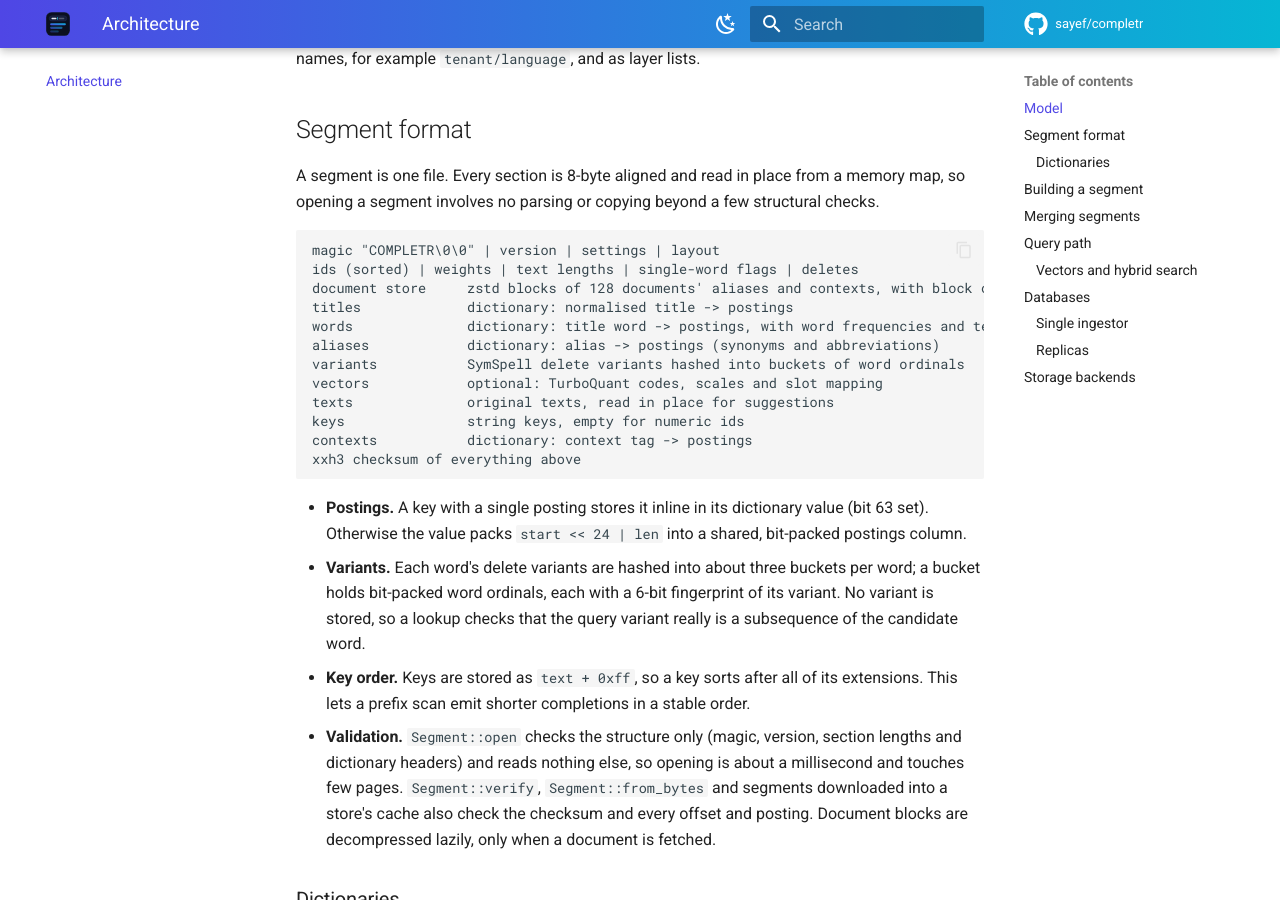
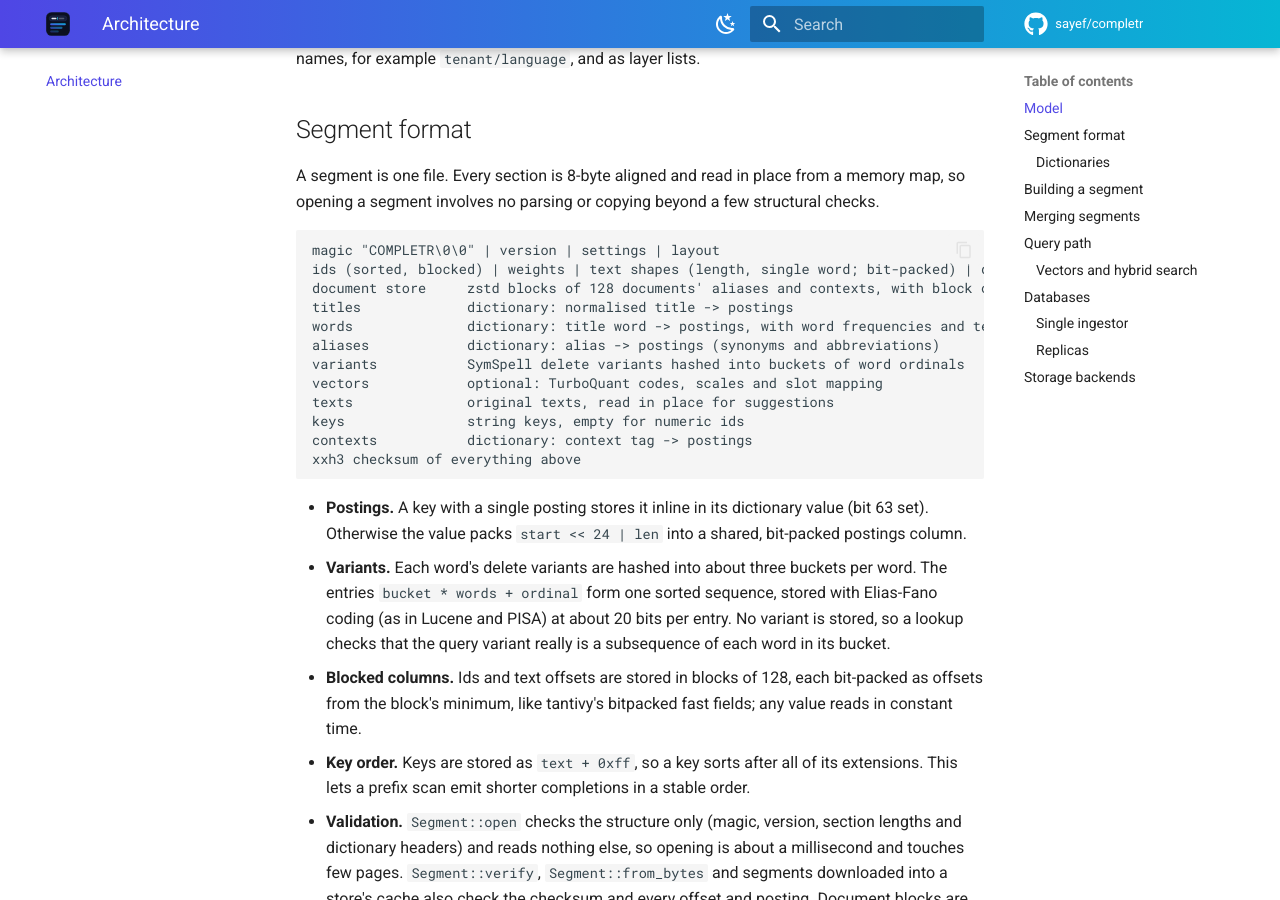
Before and after one commit to sayef/completr, an MkDocs documentation site: the page built from docs/architecture.md, in a window 1280 px wide and 900 px high, scrolled down 721 px. Built offline with MkDocs 1.6.1 and Material for MkDocs 9.7.7, drawn with Linux system fonts in a browser that asks for light colours; comment, search, counter and statistics services are not loaded.

Commit message:
Describe the Elias-Fano variants and blocked columns in the architecture doc

````diff
--- a/docs/architecture.md
+++ b/docs/architecture.md
@@ -24,7 +24,7 @@ segment involves no parsing or copying beyond a few structural checks.
 
 ```
 magic "COMPLETR\0\0" | version | settings | layout
-ids (sorted) | weights | text lengths | single-word flags | deletes
+ids (sorted, blocked) | weights | text shapes (length, single word; bit-packed) | deletes
 document store     zstd blocks of 128 documents' aliases and contexts, with block offsets
 titles             dictionary: normalised title -> postings
 words              dictionary: title word -> postings, with word frequencies and texts
@@ -39,9 +39,12 @@ xxh3 checksum of everything above
 
 - **Postings.** A key with a single posting stores it inline in its dictionary value (bit 63 set).
   Otherwise the value packs `start << 24 | len` into a shared, bit-packed postings column.
-- **Variants.** Each word's delete variants are hashed into about three buckets per word; a bucket
-  holds bit-packed word ordinals, each with a 6-bit fingerprint of its variant. No variant is stored, so
-  a lookup checks that the query variant really is a subsequence of the candidate word.
+- **Variants.** Each word's delete variants are hashed into about three buckets per word. The entries
+  `bucket * words + ordinal` form one sorted sequence, stored with Elias-Fano coding (as in Lucene and
+  PISA) at about 20 bits per entry. No variant is stored, so a lookup checks that the query variant
+  really is a subsequence of each word in its bucket.
+- **Blocked columns.** Ids and text offsets are stored in blocks of 128, each bit-packed as offsets from
+  the block's minimum, like tantivy's bitpacked fast fields; any value reads in constant time.
 - **Key order.** Keys are stored as `text + 0xff`, so a key sorts after all of its extensions. This lets
   a prefix scan emit shorter completions in a stable order.
 - **Validation.** `Segment::open` checks the structure only (magic, version, section lengths and
````
